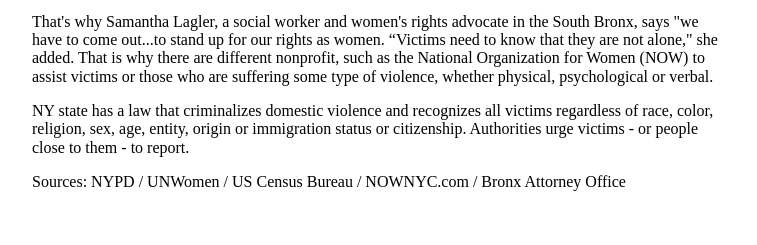
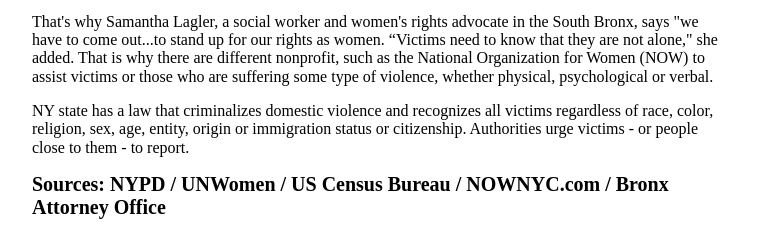
Before and after one commit to eduardosalazar51/genderviolence, a plain HTML site: page index.html in a window 1280 px wide. Shown: the part 2158-2403 px from the top of the page, without its empty margins (258-1015 px from the left). Drawn offline with nearby package versions, Linux system fonts and the light colour scheme.

Commit message:
Update index.html

```diff
--- a/index.html
+++ b/index.html
@@ -34,7 +34,7 @@
 	</script>														    <p>The same police report on domestic violence indicates that black women are the most affected, accounting for 30% of homicides even though they constitute only 13% of the New York population. Hispanics are second on the list: 25.1% of the murders, although they make up 14.6% of the city's inhabitants according to statistics from the U.S. Census Bureau. </p>
 	<p>That's why Samantha Lagler, a social worker and women's rights advocate in the South Bronx, says "we have to come out...to stand up for our rights as women. “Victims need to know that they are not alone," she added. That is why there are different nonprofit, such as the National Organization for Women (NOW) to assist victims or those who are suffering some type of violence, whether physical, psychological or verbal. </p>
 	<p>NY state has a law that criminalizes domestic violence and recognizes all victims regardless of race, color, religion, sex, age, entity, origin or immigration status or citizenship. Authorities urge victims - or people close to them - to report.</p>
-	<p> Sources: NYPD / UNWomen / US Census Bureau / NOWNYC.com / Bronx Attorney Office </p>
+	<b> Sources: NYPD / UNWomen / US Census Bureau / NOWNYC.com / Bronx Attorney Office </b>
 </div>
 <!-- Your javascript should be called here -->
 </body>
```
